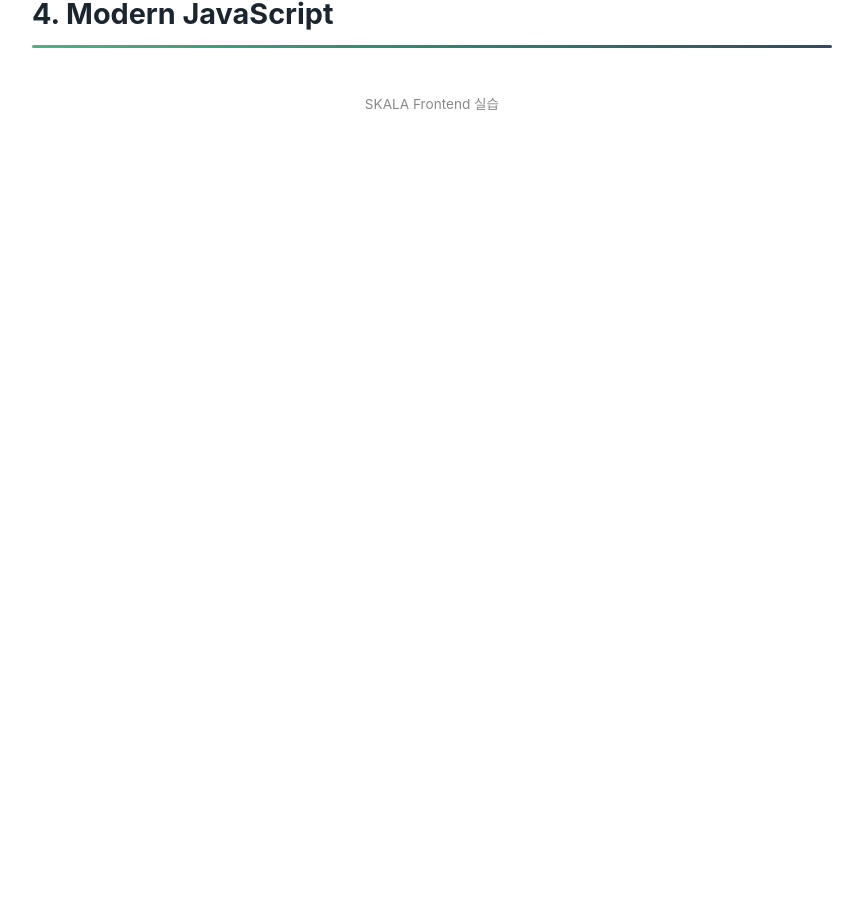
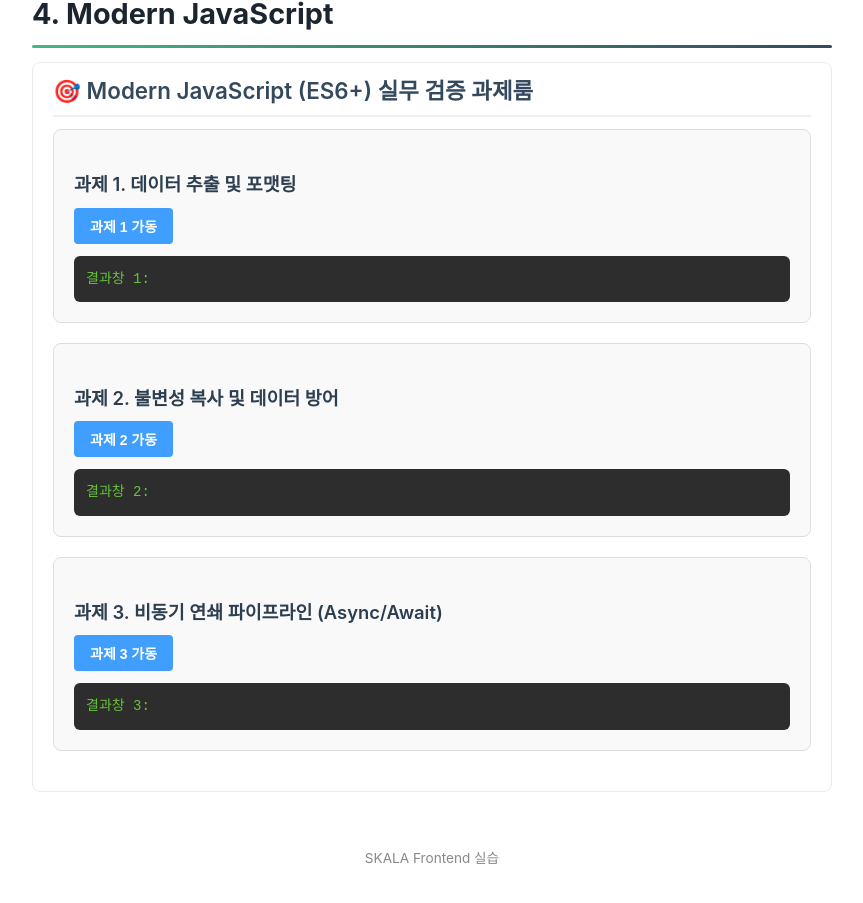
Before and after one commit to jongmiiin/skala-vue, a Vue app: page /library in a window 1280 px wide. Shown: the part 1899-2802 px from the top of the page, without its empty margins (208-1071 px from the left). Before the commit the page ends 2059 px from the top, so only its background shows below. Built offline with nearby package versions, Linux system fonts and the light colour scheme; no server answers.

Commit message:
feat: Library 실습 Modern JavaScript(ES6+) 예제 구현

```diff
--- /dev/null
+++ b/src/components/practices/library/EcmaScript.vue
@@ -0,0 +1,123 @@
+<script setup>
+import { ref } from 'vue'
+
+// 실시간 화면 출력을 위한 Vue 상태값 (수정 금지)
+const result1 = ref('')
+const result2 = ref('')
+const result3 = ref('')
+
+const runTask1 = () => {
+  const members = ['김수원', '이서울', '박부산', '최대전']
+  const rawData = { id: 101, grade: 'VIP', details: { score: 95 } }
+
+  // 1. includes() 활용
+  const memberContainsPark = members.includes('박부산')
+
+  // 2. 객체 심층 비구조화 할당 (한 줄로 추출)
+  const {
+    grade,
+    details: { score },
+  } = rawData
+
+  // 3. 템플릿 리터럴 바인딩
+  result1.value = `부산 포함 여부: ${memberContainsPark} / 등급: ${grade} / 점수: ${score}점`
+}
+
+const runTask2 = () => {
+  const currentCart = ['Apple', 'Banana']
+  const newProduct = { name: 'Orange', stock: 0, preview: null }
+
+  // 1. 배열 스프레드 연산자 병합
+  const updatedCart = [...currentCart, newProduct.name]
+
+  // 2. 옵셔널 체이닝 및 Null 병합 연산자 콤보
+  const imgStatus = newProduct?.preview ?? '이미지 준비중'
+
+  // 3. 0값 안전 보존을 위한 ?? 연산자 검증 (|| 연산자를 쓰면 10이 되어 감점)
+  const finalStock = newProduct.stock ?? 10
+
+  // 4. 출력
+  result2.value = `카트: ${updatedCart} / 이미지: ${imgStatus} / 수량: ${finalStock}개`
+}
+
+// =================================================================
+// 📝 [과제 3] 서버 연쇄 데이터 요청 및 에러 통합 제어 (Async/Await)
+// =================================================================
+// 가상의 백엔드 API (수정 금지 - Promise 반환형 화살표 함수)
+const fetchUserId = () => new Promise((res) => setTimeout(() => res({ uid: 777 }), 400))
+const fetchUserProfile = (uid) =>
+  new Promise((res) => setTimeout(() => res({ uid, nick: 'Graves' }), 400))
+
+const runTask3 = async () => {
+  result3.value = '⏳ 데이터 동기화 중...'
+
+  // 1. try-catch 예외 처리망 구축
+  try {
+    // 2. 1차 await 실행 및 비구조화 할당 추출
+    const { uid } = await fetchUserId()
+
+    // 3. 2차 연쇄 await 실행 및 데이터 주입
+    const { nick } = await fetchUserProfile(uid)
+
+    // 4. 결과 출력
+    result3.value = `동기화 성공: ${nick}님 환영합니다.`
+  } catch (error) {
+    result3.value = '통신 실패'
+  }
+}
+</script>
+
+<template>
+  <div class="practice-section">
+    <h2>🎯 Modern JavaScript (ES6+) 실무 검증 과제룸</h2>
+
+    <div class="card">
+      <h3>과제 1. 데이터 추출 및 포맷팅</h3>
+      <button @click="runTask1">과제 1 가동</button>
+      <div class="console">결과창 1: {{ result1 }}</div>
+    </div>
+
+    <div class="card">
+      <h3>과제 2. 불변성 복사 및 데이터 방어</h3>
+      <button @click="runTask2">과제 2 가동</button>
+      <div class="console">결과창 2: {{ result2 }}</div>
+    </div>
+
+    <div class="card">
+      <h3>과제 3. 비동기 연쇄 파이프라인 (Async/Await)</h3>
+      <button @click="runTask3">과제 3 가동</button>
+      <div class="console">결과창 3: {{ result3 }}</div>
+    </div>
+  </div>
+</template>
+
+<style scoped>
+.card {
+  background: #f9f9f9;
+  padding: 20px;
+  border-radius: 8px;
+  margin-bottom: 20px;
+  border: 1px solid #ddd;
+}
+button {
+  background: #409eff;
+  color: white;
+  border: none;
+  padding: 8px 16px;
+  border-radius: 4px;
+  cursor: pointer;
+  font-weight: bold;
+}
+button:hover {
+  background: #66b1ff;
+}
+.console {
+  background: #2d2d2d;
+  color: #67c23a;
+  padding: 12px;
+  border-radius: 6px;
+  margin-top: 12px;
+  font-family: monospace;
+  font-size: 14px;
+}
+</style>
--- a/src/views/LibraryView.vue
+++ b/src/views/LibraryView.vue
@@ -3,7 +3,7 @@ import StoreCounter from '@/components/practices/library/StoreCounter.vue'
 import AxiosWeather from '@/components/practices/library/AxiosWeather.vue'
 import AxiosJson from '@/components/practices/library/AxiosJson.vue'
 import ElementPlus from '@/components/practices/library/ElementPlus.vue'
-// import EcmaScript from '@/components/practices/library/EcmaScript.vue'
+import EcmaScript from '@/components/practices/library/EcmaScript.vue'
 </script>
 
 <template>
@@ -20,7 +20,7 @@ import ElementPlus from '@/components/practices/library/ElementPlus.vue'
     <ElementPlus />
     <h1>4. Modern JavaScript</h1>
     <hr />
-    <!-- <EcmaScript /> -->
+    <EcmaScript />
   </div>
 </template>
 
```
